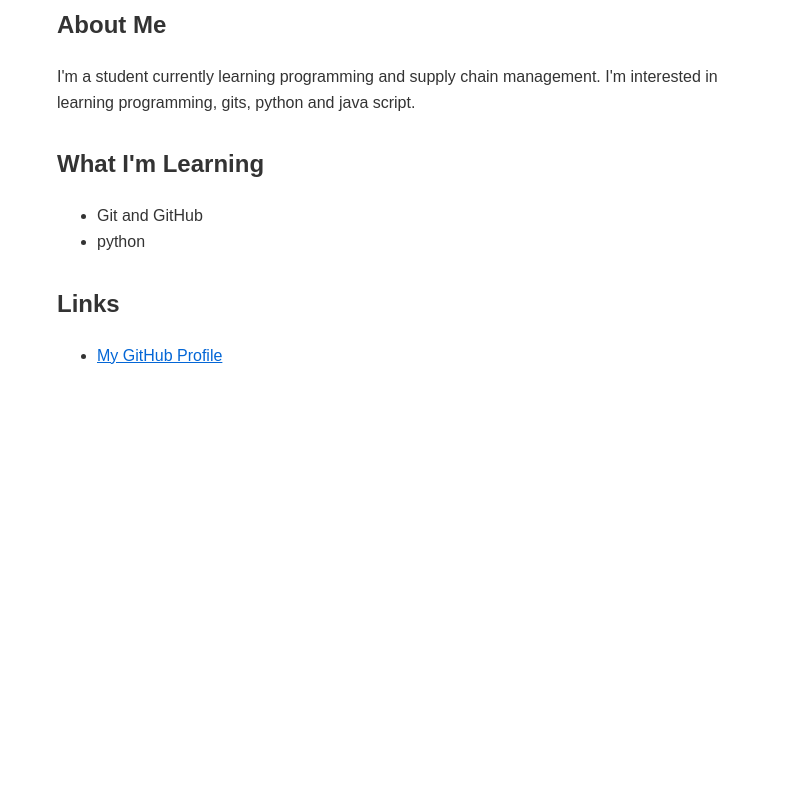
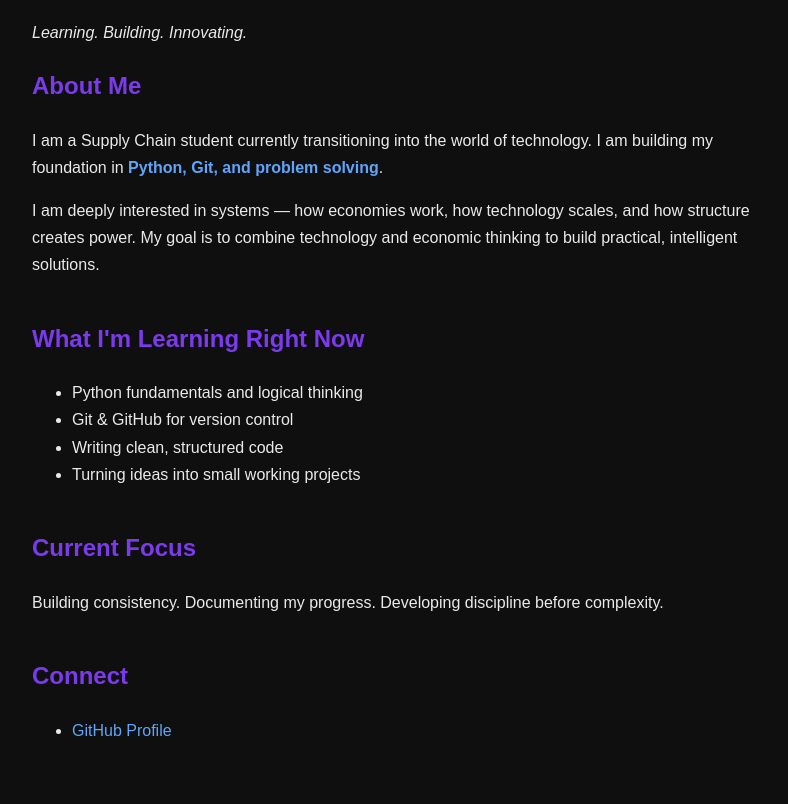
Before and after one commit to Mshi-dev15/Mshi-dev15.github.io, a plain HTML site: page index.html in a window 1280 px wide. Shown: the part 129-933 px from the top of the page, without its empty margins (233-1021 px from the left). Before the commit the page ends 800 px from the top, so only its background shows below. Drawn offline with Linux system fonts and the light colour scheme.

Commit message:
Update index.html

```diff
--- a/index.html
+++ b/index.html
@@ -3,50 +3,83 @@
 <head>
     <meta charset="UTF-8">
     <meta name="viewport" content="width=device-width, initial-scale=1.0">
-    <title>My Personal Site</title>
+    <title>Faith Mshiki | Builder in Progress</title>
     <style>
         body {
             font-family: Arial, sans-serif;
-            max-width: 700px;
-            margin: 50px auto;
+            max-width: 750px;
+            margin: 60px auto;
             padding: 0 20px;
-            line-height: 1.6;
-            color: #333;
+            line-height: 1.7;
+            background-color: #0f0f0f;
+            color: #eaeaea;
         }
         h1 {
-            border-bottom: 2px solid #0366d6;
+            border-bottom: 2px solid #7c3aed;
             padding-bottom: 10px;
+            letter-spacing: 1px;
+        }
+        h2 {
+            color: #7c3aed;
         }
         a {
-            color: #0366d6;
+            color: #60a5fa;
+            text-decoration: none;
+        }
+        a:hover {
+            text-decoration: underline;
         }
         .section {
-            margin-bottom: 30px;
+            margin-bottom: 40px;
+        }
+        .highlight {
+            color: #60a5fa;
+            font-weight: bold;
         }
     </style>
 </head>
 <body>
-    <h1>Welcome! I'm [Your Name]</h1>
+
+    <h1>Welcome! I'm Faith Mshiki </h1>
+    <p><em>Learning. Building. Innovating.</em></p>
 
     <div class="section">
         <h2>About Me</h2>
-        <p>I'm a student currently learning programming and supply chain management.
-           I'm interested in learning programming, gits, python and java script.</p>
+        <p>
+            I am a Supply Chain student currently transitioning into the world of technology.
+            I am building my foundation in <span class="highlight">Python, Git, and problem solving</span>.
+        </p>
+        <p>
+            I am deeply interested in systems — how economies work, how technology scales,
+            and how structure creates power. My goal is to combine technology and economic thinking
+            to build practical, intelligent solutions.
+        </p>
     </div>
 
     <div class="section">
-        <h2>What I'm Learning</h2>
+        <h2>What I'm Learning Right Now</h2>
         <ul>
-            <li>Git and GitHub</li>
-            <li>python</li>
+            <li>Python fundamentals and logical thinking</li>
+            <li>Git & GitHub for version control</li>
+            <li>Writing clean, structured code</li>
+            <li>Turning ideas into small working projects</li>
         </ul>
     </div>
 
     <div class="section">
-        <h2>Links</h2>
+        <h2>Current Focus</h2>
+        <p>
+            Building consistency. Documenting my progress.
+            Developing discipline before complexity.
+        </p>
+    </div>
+
+    <div class="section">
+        <h2>Connect</h2>
         <ul>
-            <li><a href="https://github.com/your-Mshi-dev15">My GitHub Profile</a></li>
+            <li><a href="https://github.com/Mshi-dev15">GitHub Profile</a></li>
         </ul>
     </div>
+
 </body>
 </html>
```
